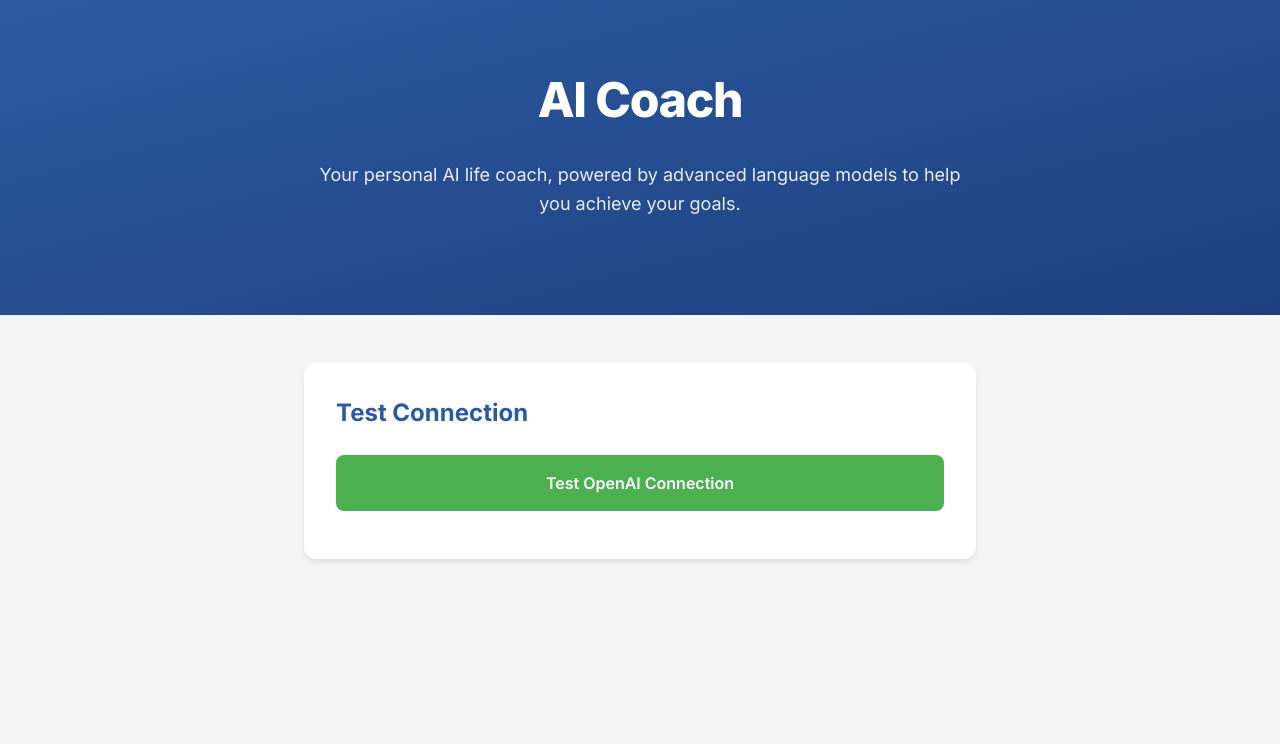
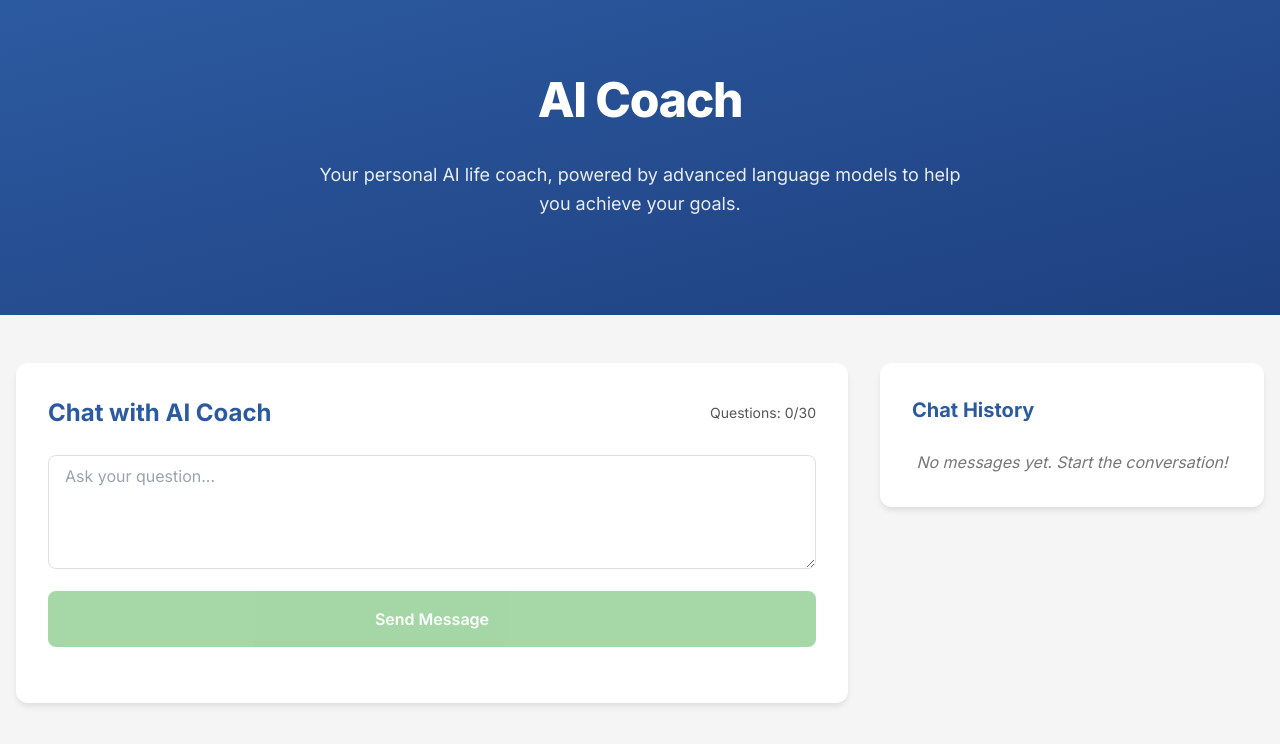
Before and after one commit to dhk/adventures-in-ai, a Next.js app in the folder ai-coach/: page / in a window 1280 px wide. Shown: the top 744 px of the page. Built offline with nearby package versions, Linux system fonts and the light colour scheme.

Commit message:
improve AI support

```diff
--- a/ai-coach/package.json
+++ b/ai-coach/package.json
@@ -12,10 +12,12 @@
     "next": "15.1.8",
     "openai": "^4.103.0",
     "react": "^19.0.0",
-    "react-dom": "^19.0.0"
+    "react-dom": "^19.0.0",
+    "react-markdown": "^10.1.0"
   },
   "devDependencies": {
     "@eslint/eslintrc": "^3",
+    "@tailwindcss/typography": "^0.5.16",
     "@types/node": "^20",
     "@types/react": "^19",
     "@types/react-dom": "^19",
--- a/ai-coach/src/app/page.tsx
+++ b/ai-coach/src/app/page.tsx
@@ -1,6 +1,21 @@
 'use client';
 
 import { useState } from 'react';
+import ReactMarkdown from 'react-markdown';
+
+interface ChatMessage {
+  role: 'user' | 'assistant';
+  content: string;
+  timestamp: string;
+}
+
+// Helper function for consistent time formatting
+const formatTime = (timestamp: string) => {
+  const date = new Date(timestamp);
+  const hours = date.getHours().toString().padStart(2, '0');
+  const minutes = date.getMinutes().toString().padStart(2, '0');
+  return `${hours}:${minutes}`;
+};
 
 interface ChatResponse {
   message?: string;
@@ -9,13 +24,39 @@ interface ChatResponse {
 }
 
 export default function Home() {
-  const [response, setResponse] = useState<string>('');
+  const [messages, setMessages] = useState<ChatMessage[]>([]);
+  const [inputMessage, setInputMessage] = useState('');
   const [loading, setLoading] = useState(false);
   const [error, setError] = useState<string | null>(null);
+  const [questionCount, setQuestionCount] = useState(0);
+  const [email, setEmail] = useState('');
+  const [isEmailSubmitted, setIsEmailSubmitted] = useState(false);
 
-  const testOpenAI = async () => {
+  const MAX_QUESTIONS_BEFORE_EMAIL = 10;
+  const MAX_QUESTIONS_TOTAL = 30;
+
+  const handleSubmit = async (e: React.FormEvent) => {
+    e.preventDefault();
+    if (!inputMessage.trim()) return;
+
+    if (questionCount >= MAX_QUESTIONS_TOTAL) {
+      setError('You have reached the maximum number of questions for this session.');
+      return;
+    }
+
+    if (questionCount >= MAX_QUESTIONS_BEFORE_EMAIL && !isEmailSubmitted) {
+      setError('Please enter your email to continue asking questions.');
+      return;
+    }
+
     setLoading(true);
     setError(null);
+
+    const newUserMessage: ChatMessage = {
+      role: 'user',
+      content: inputMessage,
+      timestamp: new Date().toISOString(),
+    };
 
     try {
       const result = await fetch('/api/chat', {
@@ -24,12 +65,7 @@ export default function Home() {
           'Content-Type': 'application/json',
         },
         body: JSON.stringify({
-          messages: [
-            {
-              role: 'user',
-              content: 'Say hello world and confirm you are working!'
-            }
-          ]
+          messages: [{ role: 'user', content: inputMessage }],
         }),
       });
 
@@ -39,17 +75,35 @@ export default function Home() {
         throw new Error(data.error);
       }
 
-      setResponse(data.message || '');
+      const newAssistantMessage: ChatMessage = {
+        role: 'assistant',
+        content: data.message || '',
+        timestamp: new Date().toISOString(),
+      };
+
+      setMessages(prev => [...prev, newUserMessage, newAssistantMessage]);
+      setQuestionCount(prev => prev + 1);
+      setInputMessage('');
     } catch (err: any) {
       setError(err.message || 'Something went wrong');
-      console.error('Error testing OpenAI:', err);
+      console.error('Error sending message:', err);
     } finally {
       setLoading(false);
     }
   };
 
+  const handleEmailSubmit = (e: React.FormEvent) => {
+    e.preventDefault();
+    if (email.match(/^[^\s@]+@[^\s@]+\.[^\s@]+$/)) {
+      setIsEmailSubmitted(true);
+      setError(null);
+    } else {
+      setError('Please enter a valid email address.');
+    }
+  };
+
   return (
-    <main>
+    <main className="min-h-screen">
       <div className="hero-section bg-gradient-to-br from-primary to-secondary py-3xl">
         <div className="container mx-auto px-md text-center">
           <h1 className="text-5xl font-extrabold text-white mb-lg tracking-tight">
@@ -62,16 +116,60 @@ export default function Home() {
       </div>
 
       <div className="container mx-auto px-md py-2xl">
-        <div className="card bg-white rounded-lg shadow-md p-xl max-w-2xl mx-auto">
-          <h2 className="text-2xl font-bold text-primary mb-lg">Test Connection</h2>
+        <div className="flex gap-xl">
+          {/* Chat Interface */}
+          <div className="flex-1">
+            <div className="card bg-white rounded-lg shadow-md p-xl">
+              <div className="flex justify-between items-center mb-lg">
+                <h2 className="text-2xl font-bold text-primary">Chat with AI Coach</h2>
+                <span className="text-sm text-text-medium">
+                  Questions: {questionCount}/{MAX_QUESTIONS_TOTAL}
+                </span>
+              </div>
 
+              {questionCount >= MAX_QUESTIONS_BEFORE_EMAIL && !isEmailSubmitted ? (
+                <form onSubmit={handleEmailSubmit} className="mb-lg">
+                  <div className="mb-md">
+                    <label htmlFor="email" className="block text-sm font-medium text-text-medium mb-xs">
+                      Enter your email to continue
+                    </label>
+                    <input
+                      type="email"
+                      id="email"
+                      value={email}
+                      onChange={(e) => setEmail(e.target.value)}
+                      className="w-full px-md py-sm border border-gray-medium rounded-md"
+                      placeholder="your@email.com"
+                    />
+                  </div>
                   <button
-            onClick={testOpenAI}
-            disabled={loading}
-            className="w-full bg-accent hover:bg-accent-bright text-white font-semibold py-md px-lg rounded-md disabled:opacity-50 disabled:cursor-not-allowed mb-md transition-colors duration-200"
+                    type="submit"
+                    className="w-full bg-accent hover:bg-accent-bright text-white font-semibold py-md px-lg rounded-md transition-colors duration-200"
                   >
-            {loading ? 'Testing...' : 'Test OpenAI Connection'}
+                    Submit Email
                   </button>
+                </form>
+              ) : (
+                <form onSubmit={handleSubmit} className="mb-lg">
+                  <div className="mb-md">
+                    <textarea
+                      value={inputMessage}
+                      onChange={(e) => setInputMessage(e.target.value)}
+                      className="w-full px-md py-sm border border-gray-medium rounded-md"
+                      placeholder="Ask your question..."
+                      rows={4}
+                      disabled={loading || questionCount >= MAX_QUESTIONS_TOTAL}
+                    />
+                  </div>
+                  <button
+                    type="submit"
+                    disabled={loading || !inputMessage.trim() || questionCount >= MAX_QUESTIONS_TOTAL}
+                    className="w-full bg-accent hover:bg-accent-bright text-white font-semibold py-md px-lg rounded-md disabled:opacity-50 disabled:cursor-not-allowed transition-colors duration-200"
+                  >
+                    {loading ? 'Sending...' : 'Send Message'}
+                  </button>
+                </form>
+              )}
 
               {error && (
                 <div className="mb-md p-md bg-red-100 text-red-700 rounded-md">
@@ -79,13 +177,42 @@ export default function Home() {
                   <p>{error}</p>
                 </div>
               )}
+            </div>
+          </div>
 
-          {response && (
-            <div className="p-md bg-gray-light rounded-md">
-              <h3 className="font-semibold text-primary mb-xs">Response:</h3>
-              <p className="whitespace-pre-wrap text-text-dark">{response}</p>
+          {/* Chat History */}
+          <div className="w-96">
+            <div className="card bg-white rounded-lg shadow-md p-xl sticky top-xl">
+              <h2 className="text-xl font-bold text-primary mb-lg">Chat History</h2>
+              <div className="space-y-md max-h-[600px] overflow-y-auto">
+                {messages.map((msg, index) => (
+                  <div
+                    key={index}
+                    className={`p-md rounded-md ${
+                      msg.role === 'user' ? 'bg-gray-light' : 'bg-primary/5'
+                    }`}
+                  >
+                    <div className="flex justify-between items-center mb-xs">
+                      <span className="font-semibold text-sm text-text-medium">
+                        {msg.role === 'user' ? 'You' : 'AI Coach'}
+                      </span>
+                      <span className="text-xs text-text-light">
+                        {formatTime(msg.timestamp)}
+                      </span>
                     </div>
+                    <div className="prose prose-sm max-w-none">
+                      <ReactMarkdown>{msg.content}</ReactMarkdown>
+                    </div>
+                  </div>
+                ))}
+                {messages.length === 0 && (
+                  <p className="text-text-light text-center italic">
+                    No messages yet. Start the conversation!
+                  </p>
                 )}
+              </div>
+            </div>
+          </div>
         </div>
       </div>
     </main>
--- a/ai-coach/tailwind.config.js
+++ b/ai-coach/tailwind.config.js
@@ -65,7 +65,32 @@ module.exports = {
         'md': '0 4px 6px -1px rgba(0, 0, 0, 0.1)',
         'lg': '0 10px 15px -3px rgba(0, 0, 0, 0.1)',
       },
+      typography: {
+        DEFAULT: {
+          css: {
+            maxWidth: 'none',
+            color: 'inherit',
+            a: {
+              color: '#2c5aa0',
+              '&:hover': {
+                color: '#1e4080',
+              },
+            },
+            strong: {
+              color: 'inherit',
+            },
+            code: {
+              color: 'inherit',
+              backgroundColor: '#f5f5f5',
+              padding: '0.2em 0.4em',
+              borderRadius: '4px',
+            },
+          },
+        },
+      },
     },
   },
-  plugins: [],
+  plugins: [
+    require('@tailwindcss/typography'),
+  ],
 }
--- /dev/null
+++ b/package.json
@@ -0,0 +1,5 @@
+{
+  "dependencies": {
+    "react-markdown": "^10.1.0"
+  }
+}
```
Also changed, not shown: 2 other files (tests, documents, lock files or other folders). Lines whose indentation alone changed are shown as unchanged.
